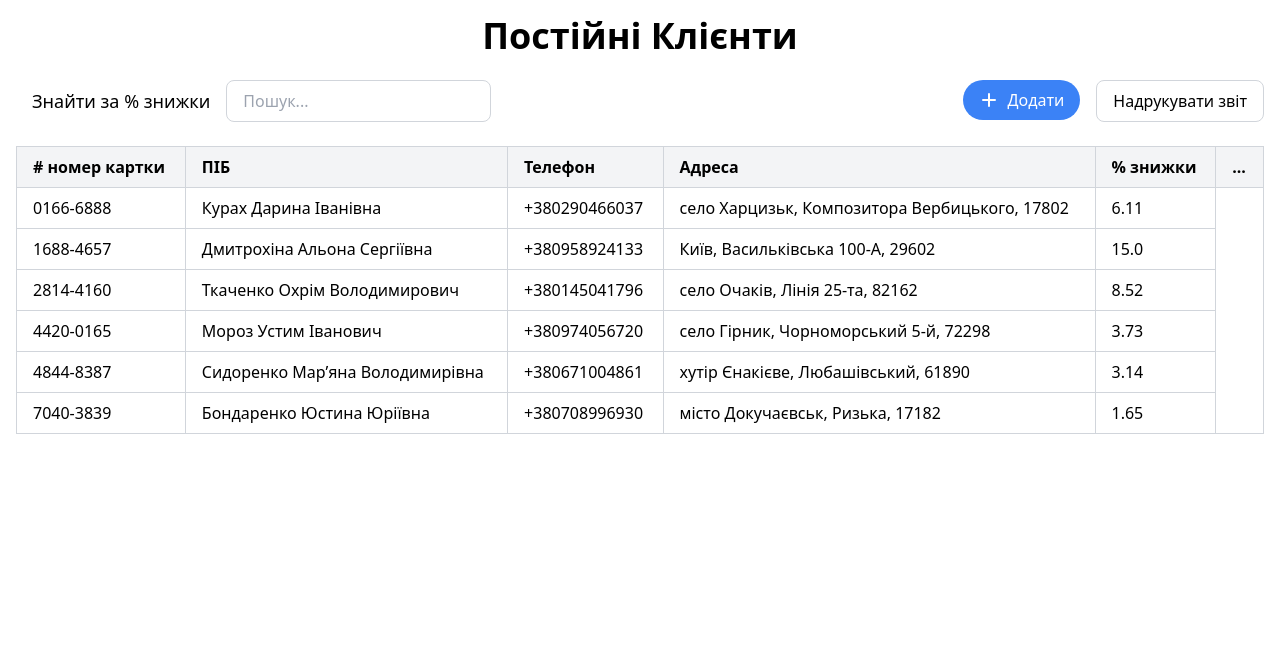
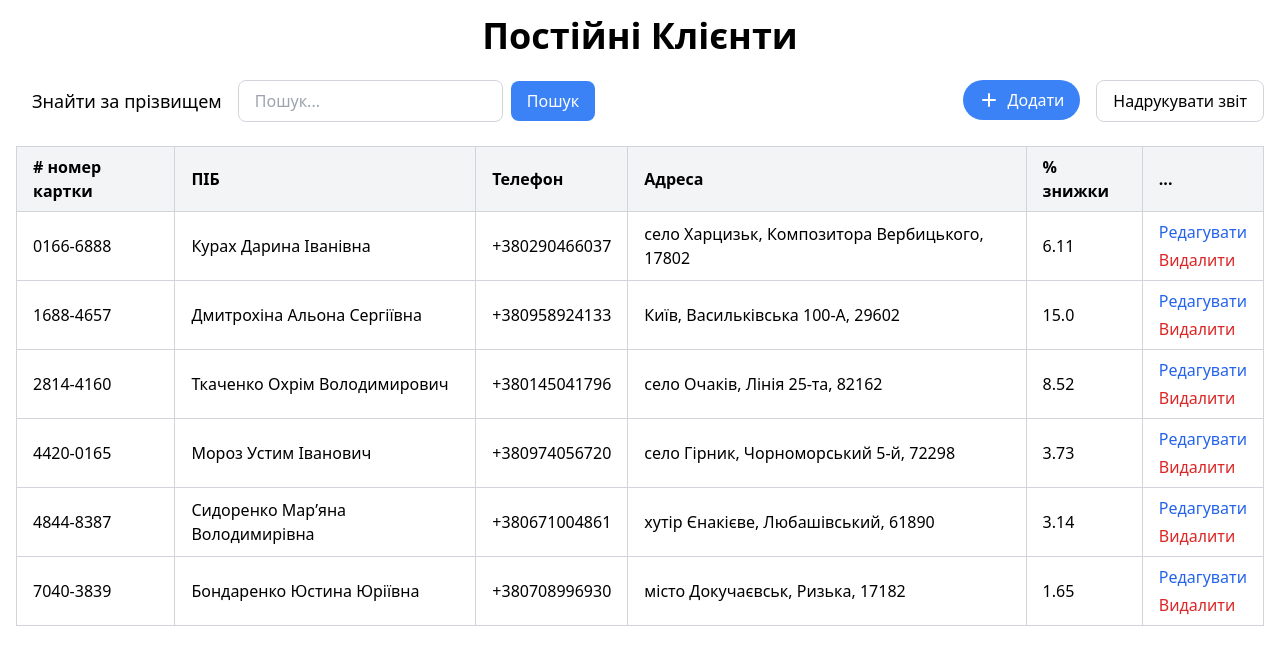
Before and after one commit to sidorenkoso/zlagoda_supermarket, a Flask app: page /clients in a window 1280 px wide; the page is wider, and only the part inside the window is pictured. Shown: the part 96-761 px from the top of that part. Run offline with Flask 3, Linux system fonts and the light colour scheme; a user stored in the database is signed in.

Commit message:
Implemented client search and deletion

```diff
--- a/zlg_website/static/index.js
+++ b/zlg_website/static/index.js
@@ -1,3 +1,7 @@
-function confirmDelete() {
+function confirmDeleteEmployee() {
     return confirm("Ви впевнені, що хочете видалити цього працівника?");
 }
+
+function confirmDeleteClient() {
+        return confirm("Ви впевнені, що хочете видалити цього клієнта?");
+}
--- a/zlg_website/templates/cards.html
+++ b/zlg_website/templates/cards.html
@@ -6,13 +6,17 @@
 
     <div class="flex justify-between items-center mb-6">
         <div class="flex items-center">
-
-            <p class="mr-4 ml-4 text-lg">Знайти за % знижки</p>
+            <p class="mr-4 ml-4 text-lg">Знайти за прізвищем</p>
+            <form method="GET" action="{{ url_for('views.clients') }}" class="flex items-center" id="search-form">
                 <input
                     type="text"
+                    name="search"
                     placeholder="Пошук..."
+                    value="{{ request.args.get('search', '') }}"
                     class="px-4 py-2 border border-gray-300 rounded-lg focus:outline-none focus:ring-2 focus:ring-blue-500"
-            >
+                />
+                <button type="submit" class="ml-2 px-4 py-2 bg-blue-500 text-white rounded-lg hover:bg-blue-600">Пошук</button>
+            </form>
         </div>
 
         <div class="flex space-x-4">
@@ -38,7 +42,13 @@
             <thead>
             <tr class="bg-gray-100">
                 <th class="border border-gray-300 px-4 py-2 text-left"># номер картки</th>
-                <th class="border border-gray-300 px-4 py-2 text-left">ПІБ</th>
+                <th class="border border-gray-300 px-4 py-2 text-left">
+                    <a href="{{ url_for('views.clients', search=request.args.get('search'), sort='last_name', order='asc' if request.args.get('order') == 'desc' else 'desc') }}" class="hover:underline">
+                        ПІБ {% if request.args.get('sort') == 'last_name' %}
+                            {% if request.args.get('order') == 'asc' %}▲{% else %}▼{% endif %}
+                        {% endif %}
+                    </a>
+                </th>
                 <th class="border border-gray-300 px-4 py-2 text-left">Телефон</th>
                 <th class="border border-gray-300 px-4 py-2 text-left">Адреса</th>
                 <th class="border border-gray-300 px-4 py-2 text-left">% знижки</th>
@@ -54,17 +64,21 @@
                     <td class="border border-gray-300 px-4 py-2">{{ client.phone }}</td>
                     <td class="border border-gray-300 px-4 py-2">{{ client.city }}, {{ client.street }}, {{ client.postal_code }}</td>
                     <td class="border border-gray-300 px-4 py-2">{{ client.discount_percent }}</td>
-
+                    <td class="border border-gray-300 px-4 py-2">
+                        <div class="flex flex-col space-y-1">
+                            <a href="/clients/edit/{{ client.card_number }}" class="text-blue-600 hover:underline">Редагувати</a>
+                            <form method="POST" action="{{ url_for('views.delete_client', card_number=client.card_number) }}" onsubmit="return confirmDeleteClient()" class="inline">
+                                <button type="submit" class="text-red-600 hover:underline">Видалити</button>
+                            </form>
+                        </div>
                     </td>
-
                 </tr>
                 {% endfor %}
-            {% else %}
             {% endif %}
-
-            <script src="{{ url_for('static', filename='index.js') }}"></script>
             </tbody>
         </table>
     </div>
 </div>
+
+<script src="{{ url_for('static', filename='index.js') }}"></script>
 {% endblock %}
--- a/zlg_website/templates/employees.html
+++ b/zlg_website/templates/employees.html
@@ -103,7 +103,7 @@
                 <td class="border border-gray-300 px-4 py-2">
                     <div class="flex flex-col space-y-1">
                         <a href="/employees/edit/{{ employee.id }}" class="text-blue-600 hover:underline">Редагувати</a>
-                        <form method="POST" action="{{ url_for('views.delete_employee', id=employee.id) }}" onsubmit="return confirmDelete()" class="inline">
+                        <form method="POST" action="{{ url_for('views.delete_employee', id=employee.id) }}" onsubmit="return confirmDeleteEmployee()" class="inline">
                             <button type="submit" class="text-red-600 hover:underline">Видалити</button>
                         </form>
 
--- a/zlg_website/views/__init__.py
+++ b/zlg_website/views/__init__.py
@@ -3,4 +3,4 @@ from flask import Blueprint
 views = Blueprint("views", __name__)
 
 # імпортуємо окремі частини (маршрути)
-from . import employees, home_welcome, add_employee, delete_employee, edit_employee, auth, clients, add_client
+from . import employees, home_welcome, add_employee, delete_employee, edit_employee, auth, clients, add_client, delete_client
--- a/zlg_website/views/clients.py
+++ b/zlg_website/views/clients.py
@@ -20,7 +20,6 @@ def clients():
     if search_query:
         query = query.filter(
             CustomerCard.last_name.ilike(f"%{search_query}%")
-            | CustomerCard.first_name.ilike(f"%{search_query}%")
         )
 
     # Сортування
```
Also changed, not shown: zlg_website/views/delete_client.py (added, +13 -0 lines), instance/database.db. Lines whose indentation alone changed are shown as unchanged.
